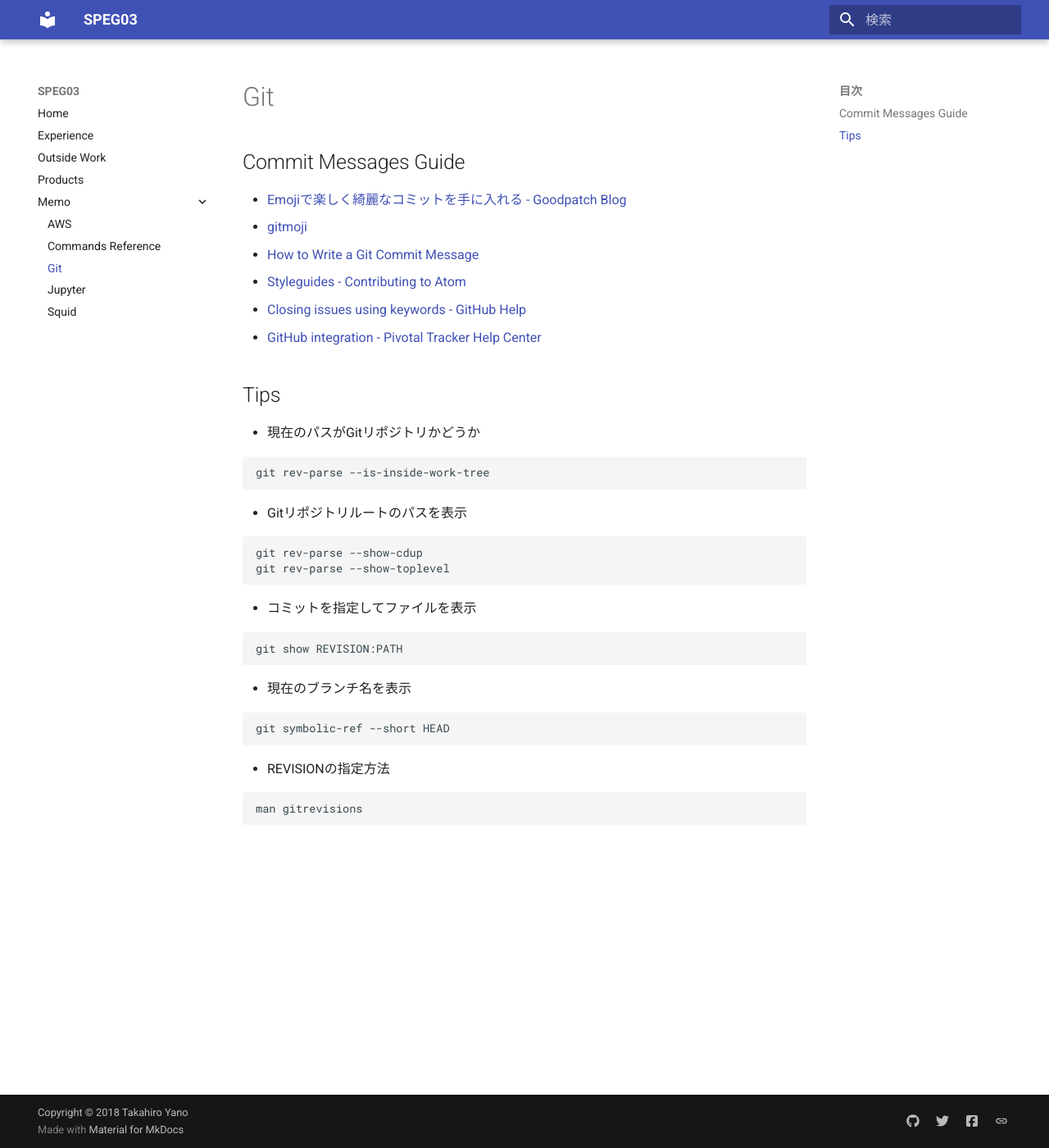
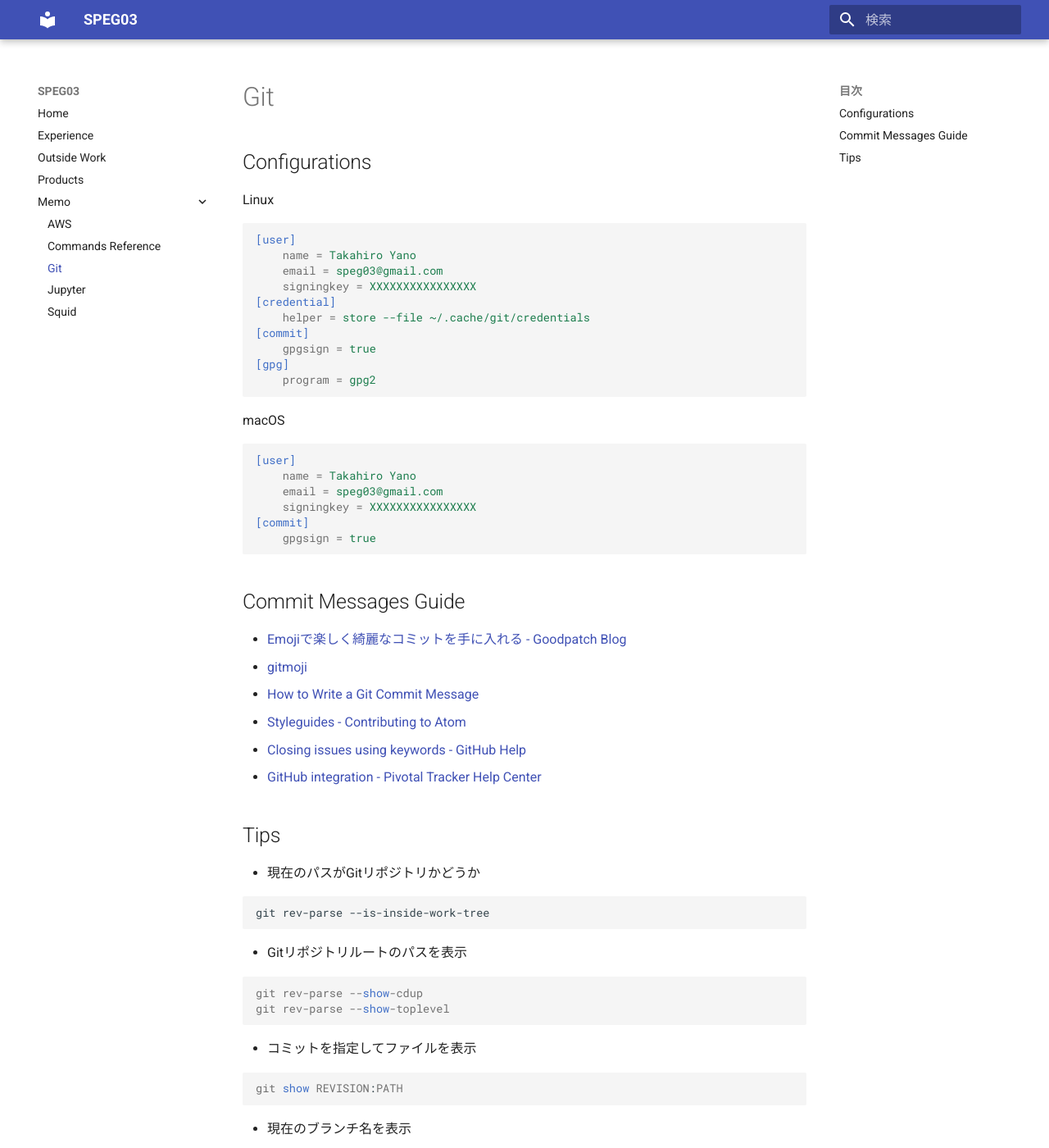
Before and after one commit to speg03/sp3.dev, an MkDocs documentation site: the page built from docs/memo/git.md, in a window 1280 px wide and 1400 px high. Shown: the whole window at 82% size. Built offline with MkDocs 1.6.1 and Material for MkDocs 9.7.7, drawn with Linux system fonts in a browser that asks for light colours.

Commit message:
:memo: Add git configurations

````diff
--- a/docs/memo/git.md
+++ b/docs/memo/git.md
@@ -1,4 +1,32 @@
 # Git
+
+## Configurations
+
+Linux
+
+```
+[user]
+	name = Takahiro Yano
+	email = speg03@gmail.com
+	signingkey = XXXXXXXXXXXXXXXX
+[credential]
+	helper = store --file ~/.cache/git/credentials
+[commit]
+	gpgsign = true
+[gpg]
+	program = gpg2
+```
+
+macOS
+
+```
+[user]
+	name = Takahiro Yano
+	email = speg03@gmail.com
+	signingkey = XXXXXXXXXXXXXXXX
+[commit]
+	gpgsign = true
+```
 
 ## Commit Messages Guide
 
--- a/mkdocs.yml
+++ b/mkdocs.yml
@@ -21,3 +21,6 @@ extra:
       link: https://www.facebook.com/speg03
     - type: envelope-o
       link: mailto:speg03@gmail.com
+
+markdown_extensions:
+  - codehilite
````
